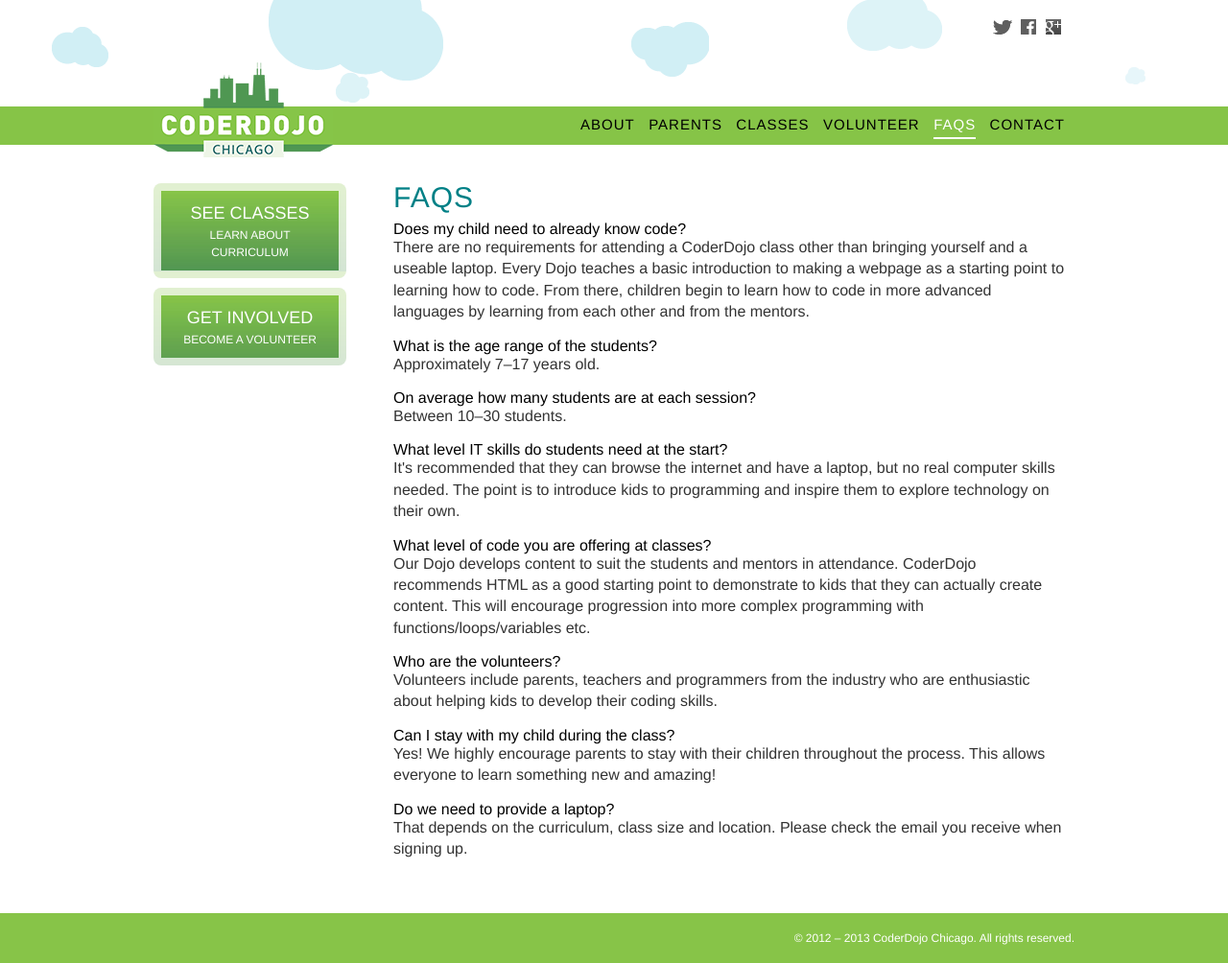
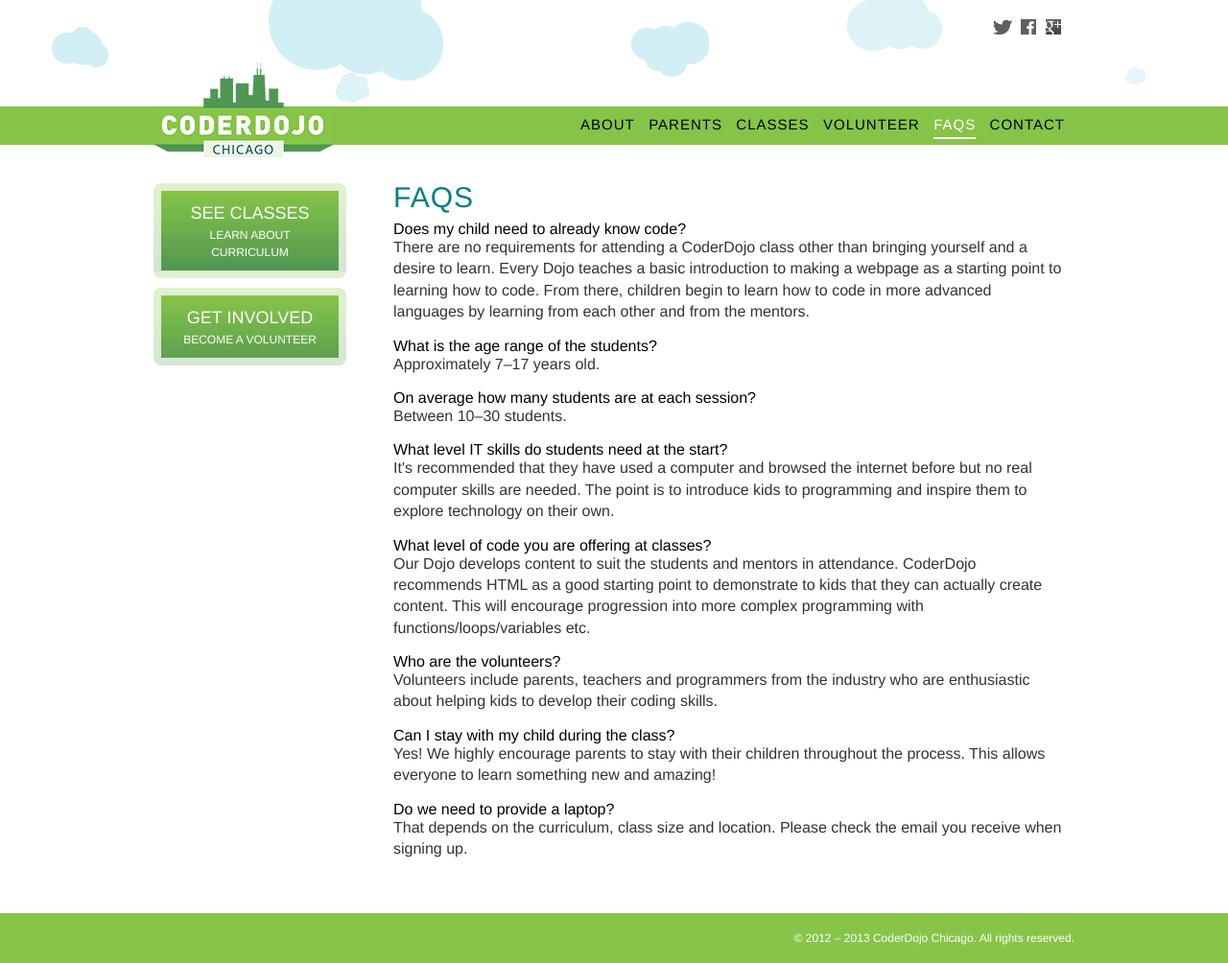
Before and after one commit to captainsafia/coderdojochi.github.com, a Jekyll site: the page built from faqs/index.html, in a window 1280 px wide. Shown: the whole page at 96% size. Built offline with Jekyll 4.4.1, drawn with Linux system fonts in a browser that asks for light colours; comment, search, counter and statistics services are not loaded.

Commit message:
fix copy which insinuates students need to bring a laptop

```diff
--- a/faqs/index.html
+++ b/faqs/index.html
@@ -7,7 +7,7 @@ title: "CoderDojoChi Mentors"
     <h1 class="title">FAQs</h1>
 
     <h2>Does my child need to already know code?</h2>
-    <p>There are no requirements for attending a CoderDojo class other than bringing yourself and a useable laptop. Every Dojo teaches a basic introduction to making a webpage as a starting point to learning how to code. From there, children begin to learn how to code in more advanced languages by learning from each other and from the mentors.</p>
+    <p>There are no requirements for attending a CoderDojo class other than bringing yourself and a desire to learn. Every Dojo teaches a basic introduction to making a webpage as a starting point to learning how to code. From there, children begin to learn how to code in more advanced languages by learning from each other and from the mentors.</p>
 
     <h2>What is the age range of the students?</h2>
     <p>Approximately 7&ndash;17 years old.</p>
@@ -16,7 +16,7 @@ title: "CoderDojoChi Mentors"
     <p>Between 10&ndash;30 students.</p>
 
     <h2>What level IT skills do students need at the start?</h2>
-    <p>It's recommended that they can browse the internet and have a laptop, but no real computer skills needed. The point is to introduce kids to programming and inspire them to explore technology on their own.</p>
+    <p>It's recommended that they have used a computer and browsed the internet before but no real computer skills are needed. The point is to introduce kids to programming and inspire them to explore technology on their own.</p>
 
     <h2>What level of code you are offering at classes?</h2>
     <p>Our Dojo develops content to suit the students and mentors in attendance. CoderDojo recommends HTML as a good starting point to demonstrate to kids that they can actually create content. This will encourage progression into more complex programming with functions/loops/variables etc.</p>
```
